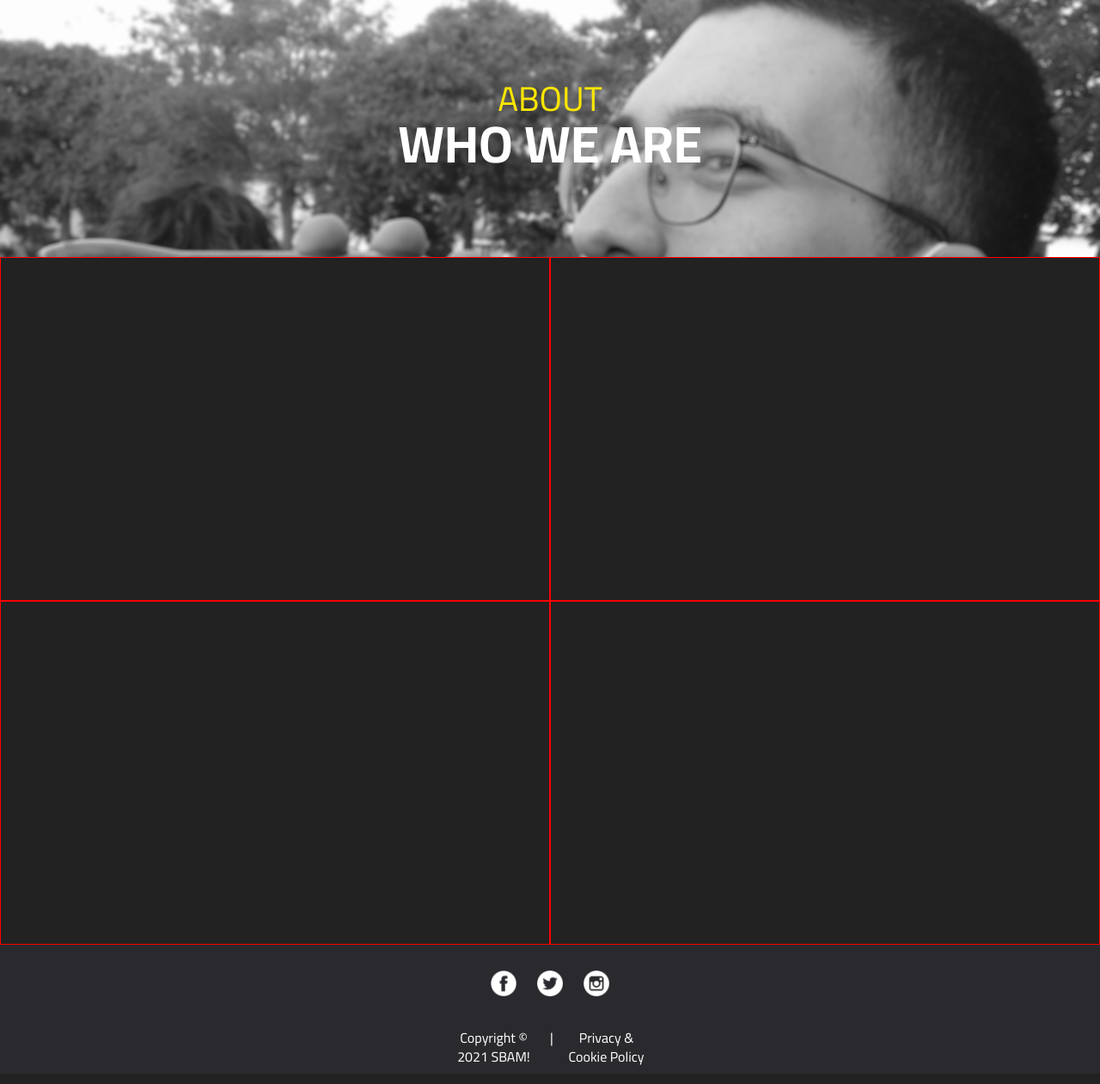
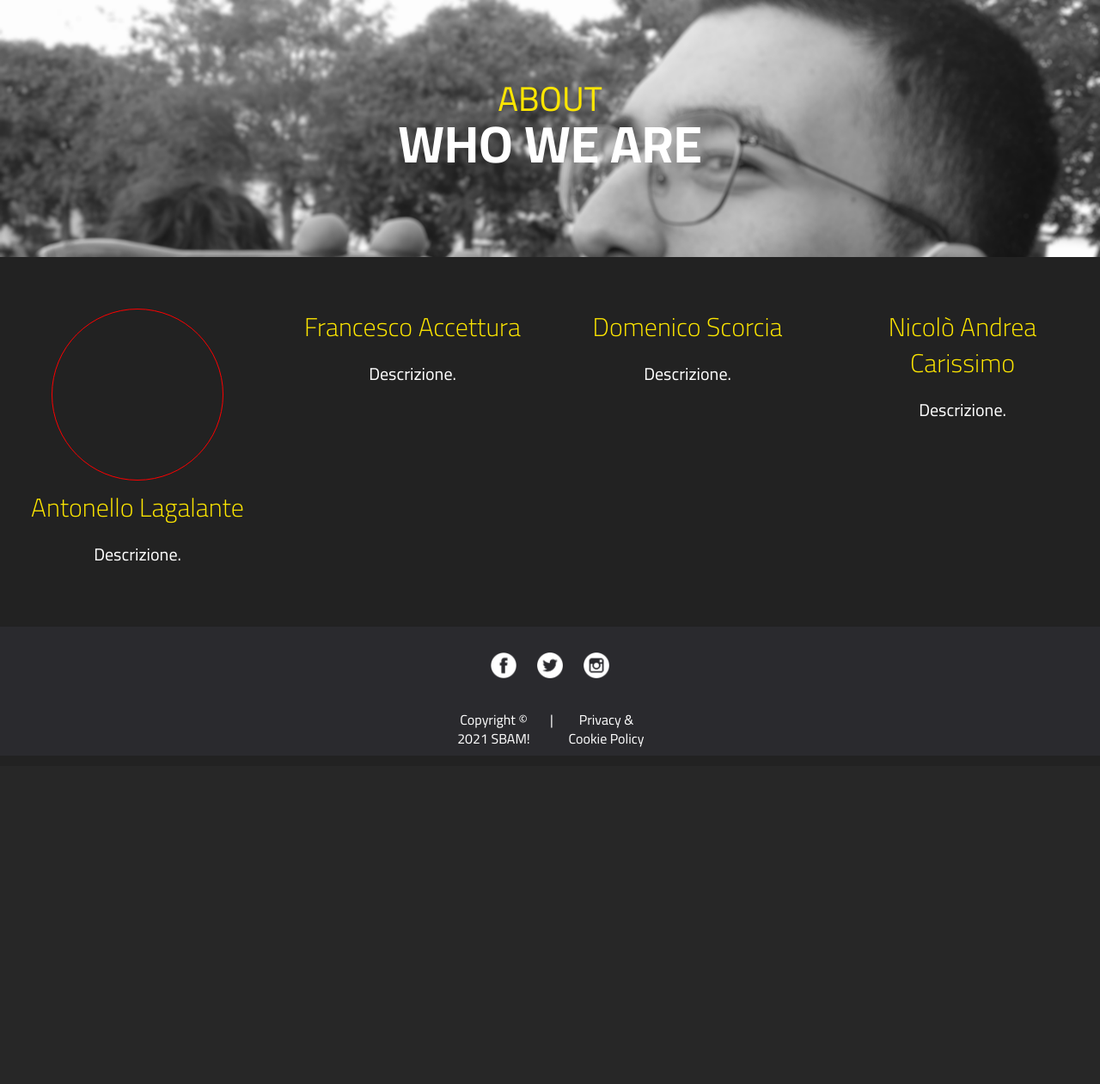
Before and after one commit to Ccettura/SBAM, a PHP site: page /about.php in a window 1280 px wide. Shown: the part 66-1327 px from the top of the page at 86% size. After the commit the page ends 935 px from the top, so only its background shows below. Run offline with PHP 8.4, Linux system fonts and the light colour scheme; some libraries are stand-ins or nearby versions.

Commit message:
Versione 1

```diff
--- a/Sito/about.php
+++ b/Sito/about.php
@@ -9,25 +9,32 @@ include 'header.php';
     <h2 class="bianco who">WHO WE ARE</h2>
 </div>
 
-<div class="griglia">
+<div class="griglia mt1">
 
-    <div class="riga1">
-        <div class="elemento1">
-
+    <div class="riga">
+        <div class="elemento">
+            <div class="immagine1"></div>
+            <h1 class="giallo sottotitoli mt">Antonello Lagalante</h1>
+            <p class="bianco paragrafi">Descrizione.</p>
         </div>
-        <div class="elemento2">
-
+        <div class="elemento">
+            <div class="immagine2"></div>
+            <h1 class="giallo sottotitoli">Francesco Accettura</h1>
+            <p class="bianco paragrafi">Descrizione.</p>
+        </div>
+        <div class="elemento">
+            <div class="immagine3"></div>
+            <h1 class="giallo sottotitoli">Domenico Scorcia</h1>
+            <p class="bianco paragrafi">Descrizione.</p>
+        </div>
+        <div class="elemento">
+            <div class="immagine4"></div>
+            <h1 class="giallo sottotitoli">Nicolò Andrea Carissimo</h1>
+            <p class="bianco paragrafi">Descrizione.</p>
         </div>
     </div>
 
-    <div class="riga2">
-        <div class="elemento3">
 
-        </div>
-        <div class="elemento4">
-
-        </div>
-    </div>
 </div>
 
 
--- a/Sito/stile.css
+++ b/Sito/stile.css
@@ -20,6 +20,7 @@ h1,h2,h3,h4,h5, p{color: black; padding-bottom: 20px; line-height: 1.4;}
 .grigio{color: gray}
 
 .mt{margin-top: 10px}
+.mt1{margin-top: 30px}
 .mt2{margin-top: 100px}
 
 .centroTesto{text-align: center;}
@@ -397,38 +398,24 @@ input[type=submit]:hover {
     font-size: 60px;
 }
 
-.riga1{
+.riga{
     display: flex;
     height: 400px;
     width: 100%;
 }
 
-.riga2{
-    display: flex;
-    height: 400px;
-    width: 100%;
+.elemento{
+    width: 50%;
+    padding: 30px;
+    text-align: center;
 }
 
-.elemento1{
+.immagine1{
     border: 1px solid red;
-    width: 50%;
-    padding: 30px;
-}
-
-.elemento2{
-    border: 1px solid red;
-    width: 50%;
-    padding: 30px;
-}
-.elemento3{
-    border: 1px solid red;
-    width: 50%;
-    padding: 30px;
-}
-.elemento4{
-    border: 1px solid red;
-    width: 50%;
-    padding: 30px;
+    height: 200px;
+    width: 200px;
+    margin: auto;
+    border-radius: 100%;
 }
 
 
```
